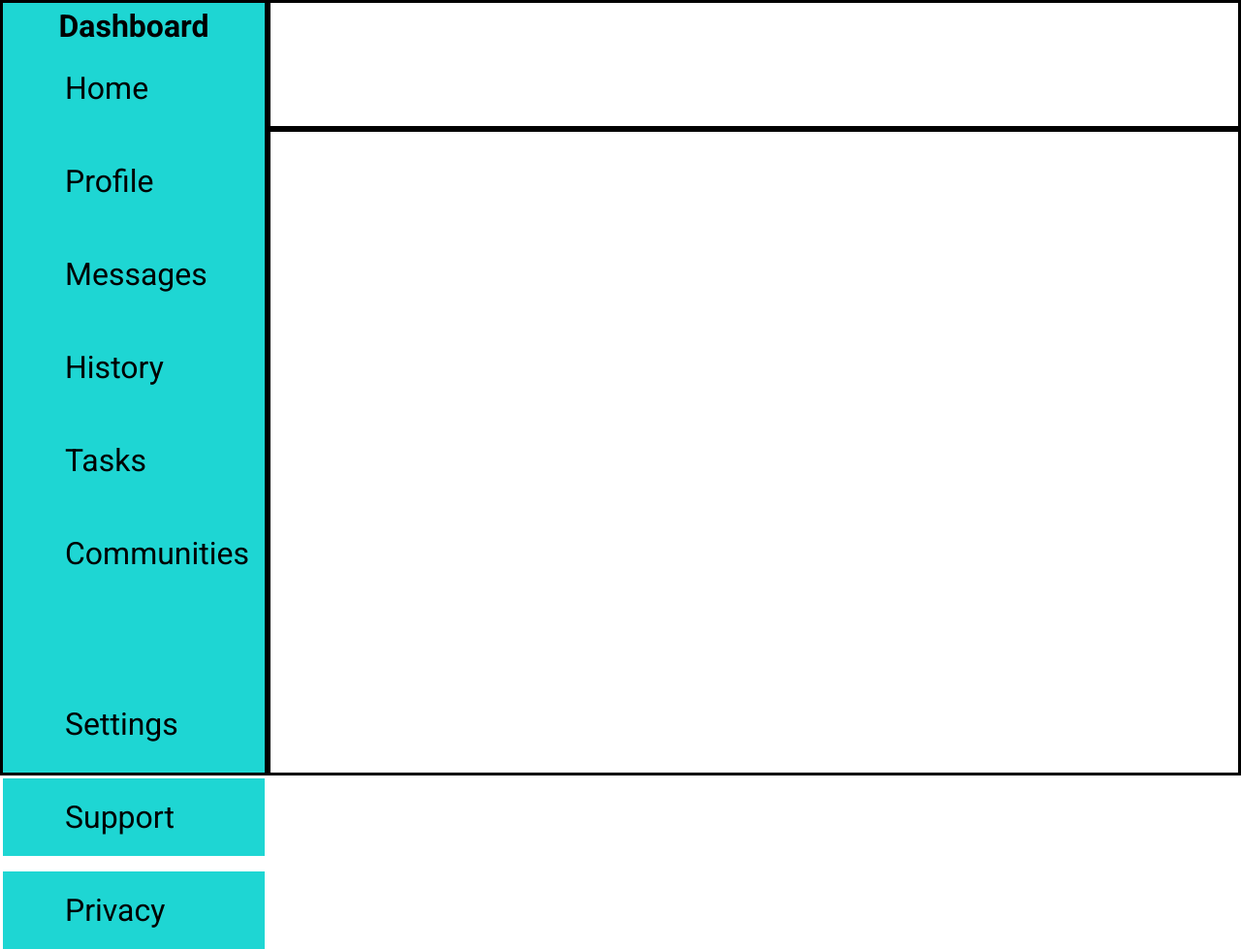
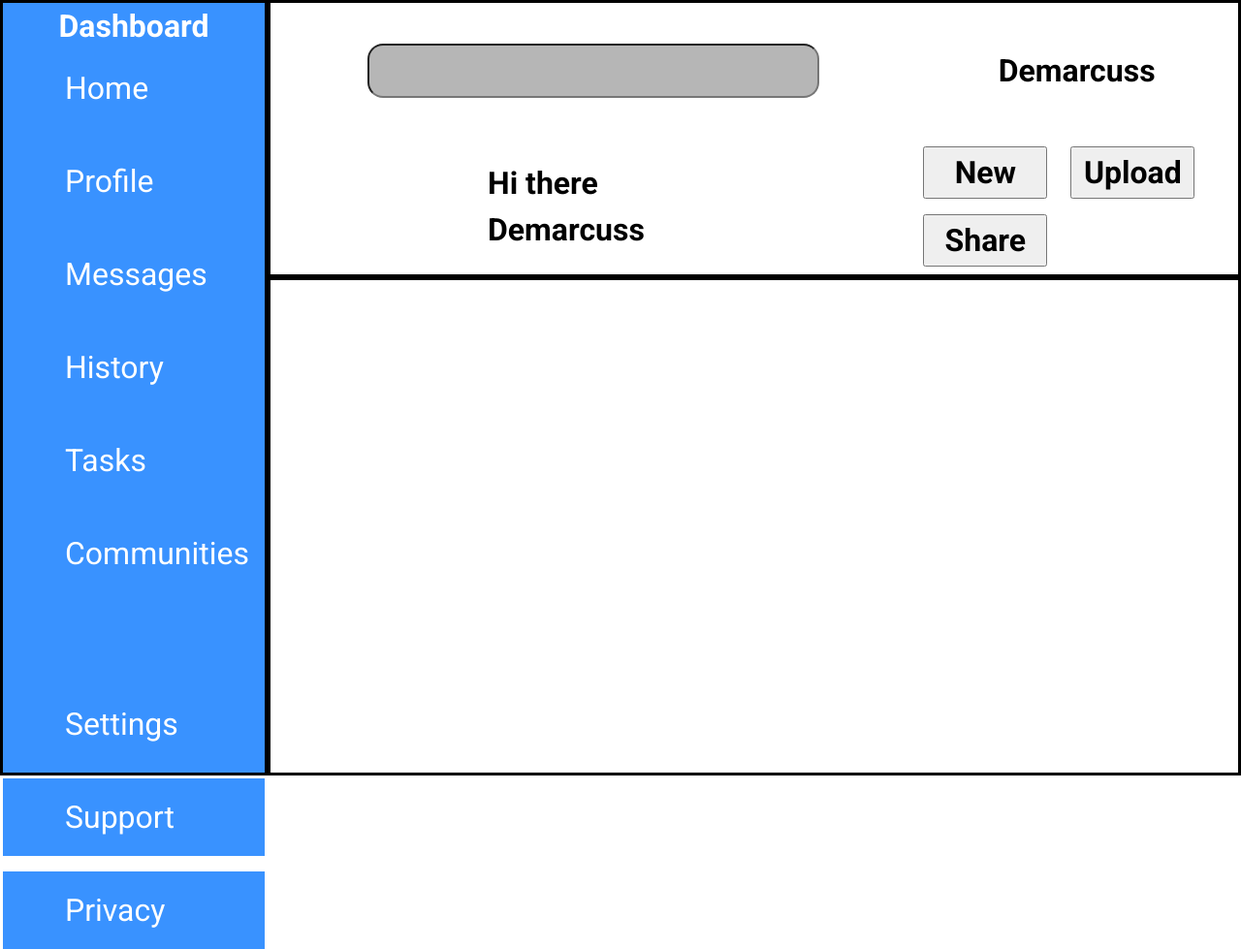
Before and after one commit to Markussan456/AdminDashboard, a plain HTML site: page index.html in a window 1280 px wide. Shown: the whole page at 97% size. Drawn offline with Linux system fonts and the light colour scheme; a web font is replaced by a local one.

Commit message:
Add basic Header layout

```diff
--- a/index.html
+++ b/index.html
@@ -11,7 +11,21 @@
 </head>
 <body>
     <div class="container">
-<div class="header"></div>
+<div class="header">
+    <input id="searchbar" type="text">
+    <div class="pfp">
+        <p>Demarcuss</p>
+    </div>
+    <div class="pfp2">
+        <p id="smol">Hi there</p>
+        <p>Demarcuss</p>
+    </div>
+    <div class="headbtn">
+        <button>New</button>
+        <button>Upload</button>
+        <button>Share</button>
+    </div>
+</div>
 <div class="sidebar">
     <div id="logo">
 <h1>Dashboard</h1>
--- a/styles.css
+++ b/styles.css
@@ -61,20 +61,23 @@ border: solid 3px black;
 }
 .header{
     grid-column: 2/-1;
+    display: grid;
+    grid-template-columns: 3fr 1.5fr;
+    grid-template-rows: 1fr 1fr;
 }
 .sidebar{
     grid-row: 1/-1;
     display: grid;
     justify-items: center;
     grid-template-rows: 0.6fr 1.7fr 3fr ;
-    background-color: #1ed6d3;
+    background-color: #3992ff;
 }
 .maincontent{
     grid-area: 2/ 2 /-1 /-1;
 }
 #logo{
     height: 3rem;
-
+    color: white;
     align-self: center;
 }
 #homebtns,#settingbtn{
@@ -91,17 +94,46 @@ border: solid 3px black;
     padding: 1rem;
     text-align: left;
     padding-left: 4rem;
-    background-color: #1ed6d3;
+    background-color: #3992ff;
     border: none;
+    color: white;
 }
 
 #homebtns button:hover,#settingbtn button:hover{
-background-color: #26dcd9;
+background-color: #6faffd;
 cursor: pointer;
 }
 #settingbtn{
     margin-top: 6rem;
 }
-.btntext{
+#searchbar{
+  height: 40%;
+  width: 70%;
+  align-self: center;
+  justify-self: center;
+  border-radius: 1rem;
+  background-color: #b6b6b6;
+}
+.pfp{
+  justify-self: center;
+  align-self: center;
+  font-size: 2rem;
+  font-weight: bold;
+}
+.pfp2{
+  align-self: center;
+  margin-left: 14rem;
+    font-size: 2rem;
+  font-weight: bold;
+}
+.headbtn{
 
+  font-size: 2rem;
+  font-weight: bold;
+  justify-self: center;
+  align-self: center;
 }
+.headbtn button{
+margin: 0.5rem;
+width: 8rem;
+}
```
